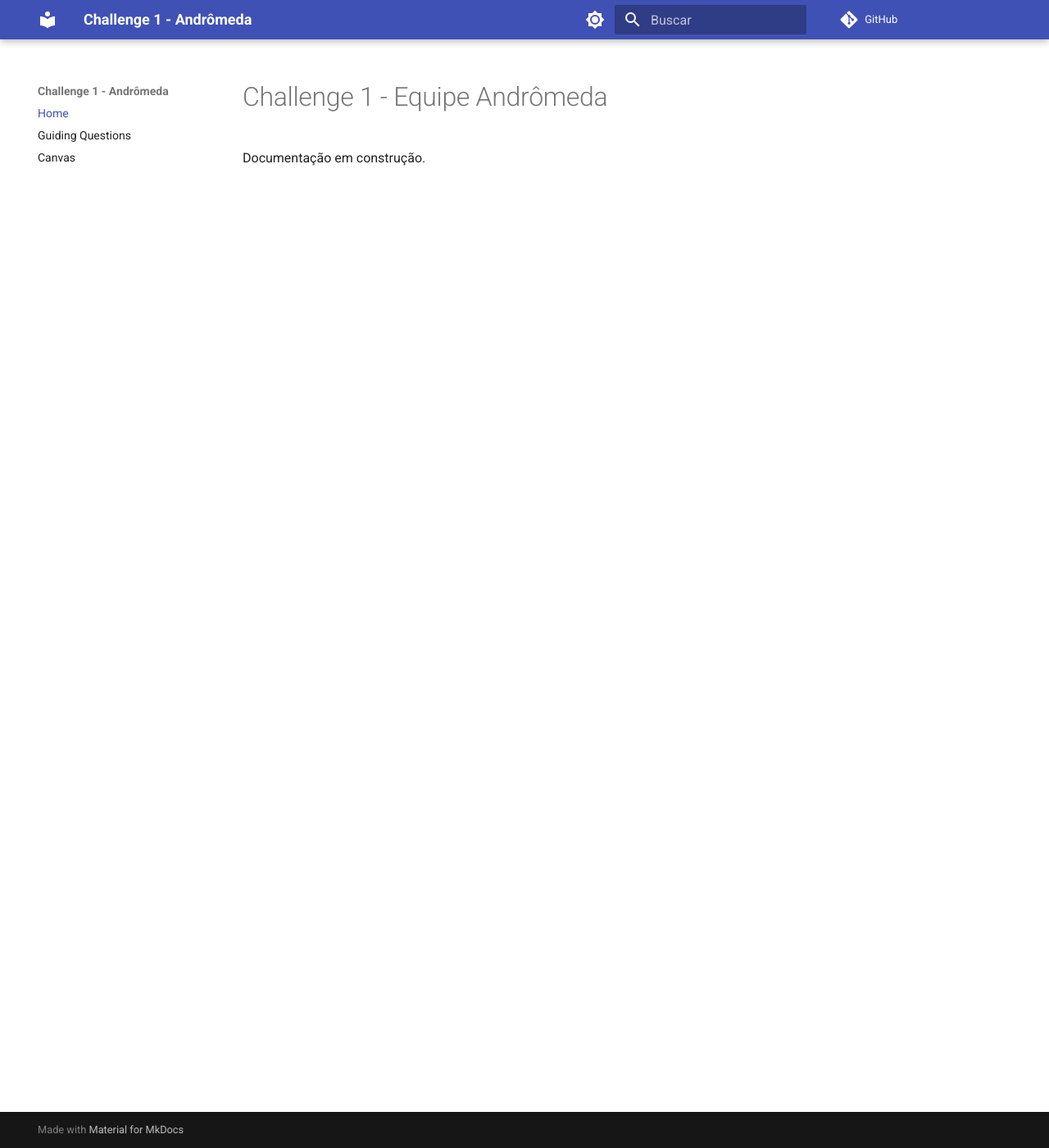
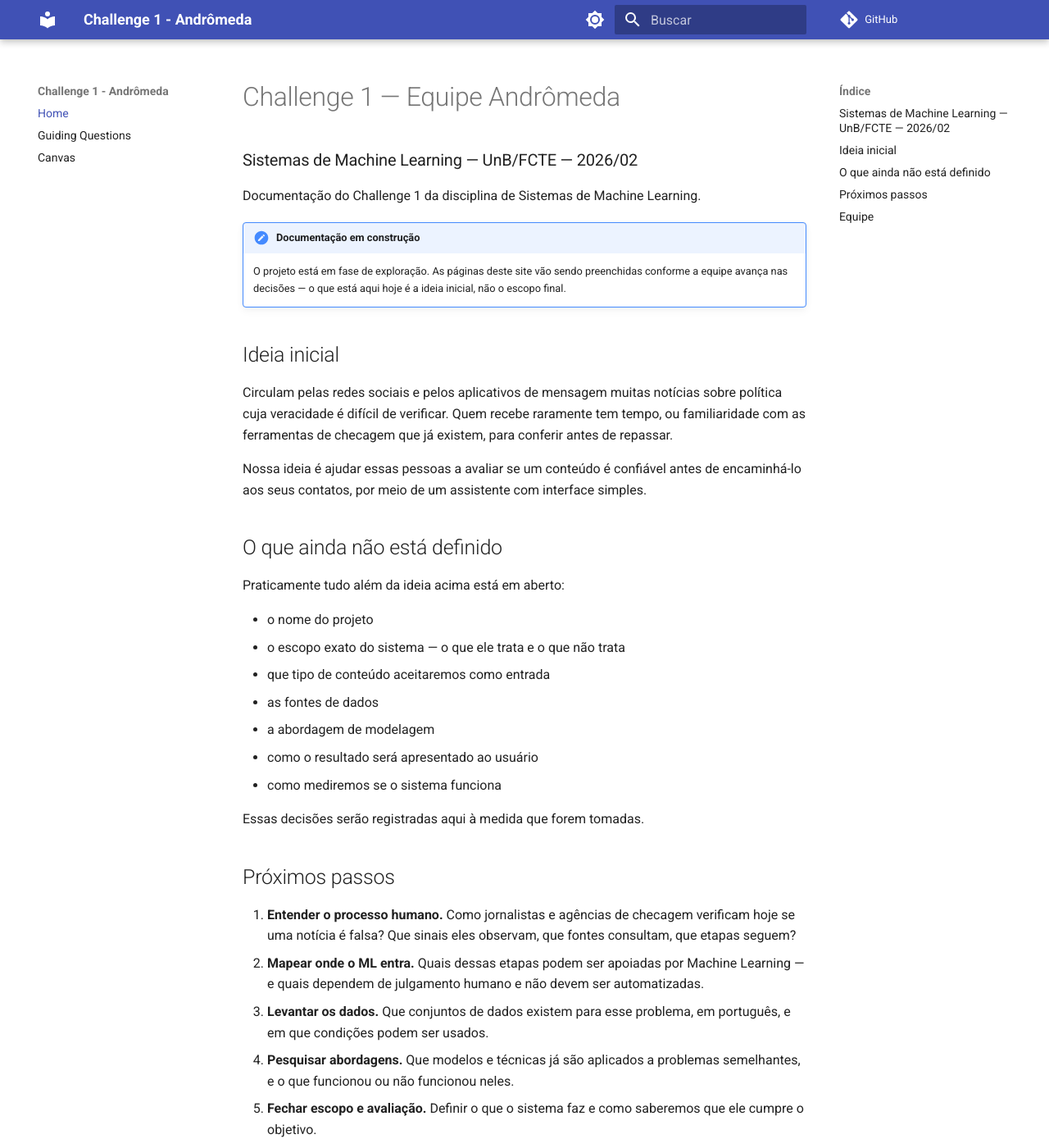
Before and after one commit to unb-Sistemas-de-Machine-learning/challenge_1_andromeda, an MkDocs documentation site: the page built from docs/index.md, in a window 1280 px wide and 1400 px high. Shown: the whole window at 82% size. Built offline with MkDocs 1.6.1 and Material for MkDocs 9.7.7, drawn with Linux system fonts in a browser that asks for light colours; comment, search, counter and statistics services are not loaded; some of the changed text lies outside the part shown.

Commit message:
docs: descreve ideia inicial, status e próximos passos do projeto

```diff
--- a/docs/index.md
+++ b/docs/index.md
@@ -1,3 +1,90 @@
-# Challenge 1 - Equipe Andrômeda
+# Challenge 1 — Equipe Andrômeda
+### Sistemas de Machine Learning — UnB/FCTE — 2026/02
 
-Documentação em construção.
+Documentação do Challenge 1 da disciplina de Sistemas de Machine Learning.
+
+!!! note "Documentação em construção"
+    O projeto está em fase de exploração. As páginas deste site vão sendo
+    preenchidas conforme a equipe avança nas decisões — o que está aqui hoje é a
+    ideia inicial, não o escopo final.
+
+## Ideia inicial
+Circulam pelas redes sociais e pelos aplicativos de mensagem muitas notícias sobre
+política cuja veracidade é difícil de verificar. Quem recebe raramente tem tempo,
+ou familiaridade com as ferramentas de checagem que já existem, para conferir antes
+de repassar.
+
+Nossa ideia é ajudar essas pessoas a avaliar se um conteúdo é confiável antes de
+encaminhá-lo aos seus contatos, por meio de um assistente com interface simples.
+
+## O que ainda não está definido
+Praticamente tudo além da ideia acima está em aberto:
+
+- o nome do projeto
+- o escopo exato do sistema — o que ele trata e o que não trata
+- que tipo de conteúdo aceitaremos como entrada
+- as fontes de dados
+- a abordagem de modelagem
+- como o resultado será apresentado ao usuário
+- como mediremos se o sistema funciona
+
+Essas decisões serão registradas aqui à medida que forem tomadas.
+
+## Próximos passos
+1. **Entender o processo humano.** Como jornalistas e agências de checagem
+   verificam hoje se uma notícia é falsa? Que sinais eles observam, que fontes
+   consultam, que etapas seguem?
+2. **Mapear onde o ML entra.** Quais dessas etapas podem ser apoiadas por Machine
+   Learning — e quais dependem de julgamento humano e não devem ser automatizadas.
+3. **Levantar os dados.** Que conjuntos de dados existem para esse problema, em
+   português, e em que condições podem ser usados.
+4. **Pesquisar abordagens.** Que modelos e técnicas já são aplicados a problemas
+   semelhantes, e o que funcionou ou não funcionou neles.
+5. **Fechar escopo e avaliação.** Definir o que o sistema faz e como saberemos que
+   ele cumpre o objetivo.
+
+## Equipe
+<div align="center">
+   <table style="margin-left: auto; margin-right: auto;">
+        <tr>
+            <td align="center">
+                <a href="https://github.com/Brenofrds">
+                    <img style="border-radius: 50%;" src="https://avatars.githubusercontent.com/u/132412607?v=4" width="150px;"/>
+                    <h5 class="text-center">Breno Fernandes <br>202017540</h5>
+                </a>
+            </td>
+            <td align="center">
+                <a href="https://github.com/DaviNegreiros">
+                    <img style="border-radius: 50%;" src="https://avatars.githubusercontent.com/u/75706873?v=4" width="150px;"/>
+                    <h5 class="text-center">Davi Negreiros <br>232013971</h5>
+                </a>
+            </td>
+            <td align="center">
+                <a href="https://github.com/Bertolazi">
+                    <img style="border-radius: 50%;" src="https://avatars.githubusercontent.com/u/122479691?v=4" width="150px;"/>
+                    <h5 class="text-center">Gabriel Bertolazi <br>MATRICULA</h5>
+                </a>
+            </td>
+        </tr>
+        <tr>
+            <td align="center">
+                <a href="https://github.com/joaopedrodasilvarodrigues">
+                    <img style="border-radius: 50%;" src="https://avatars.githubusercontent.com/u/100419740?v=4" width="150px;"/>
+                    <h5 class="text-center">João Pedro da Silva Rodrigues <br>211031074</h5>
+                </a>
+            </td>
+            <td align="center">
+                <a href="https://github.com/bolzanMGB">
+                    <img style="border-radius: 50%;" src="https://avatars.githubusercontent.com/u/149620306?v=4" width="150px;"/>
+                    <h5 class="text-center">Othavio Bolzan <br>231039150</h5>
+                </a>
+            </td>
+            <td align="center">
+                <a href="https://github.com/Pietrocv">
+                    <img style="border-radius: 50%;" src="https://avatars.githubusercontent.com/u/86116655?v=4" width="150px;"/>
+                    <h5 class="text-center">Pietro Visentin <br>MATRICULA</h5>
+                </a>
+            </td>
+        </tr>
+    </table>
+</div>
```
Also changed, not shown: README.md (+78 -2 lines).
